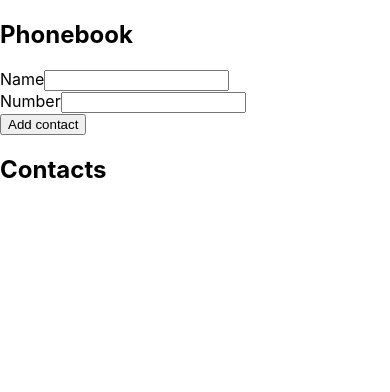
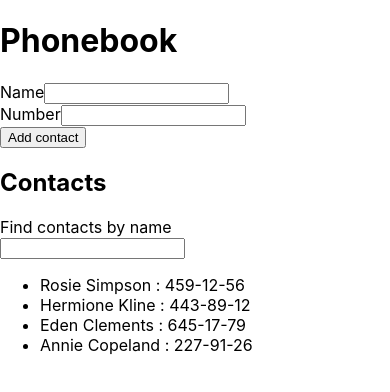
Before and after one commit to irensmile/goit-react-hw-02-phonebook, a React (Create React App) app: page / in a window 390 px wide. Shown: the top 392 px of the page. Built offline with nearby package versions, Linux system fonts and the light colour scheme.

Commit message:
phonebook-3

```diff
--- a/src/components/App.jsx
+++ b/src/components/App.jsx
@@ -2,23 +2,31 @@ import { Component } from "react";
 import { Phonebook } from "./Phonebook";
 import { Contacts } from "./Contacts";
 import { nanoid } from "nanoid";
+import { Filter } from "./Filter";
 
 
 export class App extends Component{
 
   state = {
-    contacts: [],
+    contacts: [
+    {id: 'id-1', name: 'Rosie Simpson', number: '459-12-56'},
+    {id: 'id-2', name: 'Hermione Kline', number: '443-89-12'},
+    {id: 'id-3', name: 'Eden Clements', number: '645-17-79'},
+    {id: 'id-4', name: 'Annie Copeland', number: '227-91-26'},
+  ],
+    filter: '',
     name: '',
     number: ''
   }
 
   onAddContact = e => {
-    console.log(this.state.contacts);
     const newContact = {
       name: e.name,
       id: nanoid(),
       number: e.number
     };
+
+
     this.setState({contacts: this.state.contacts.concat([newContact])});
 
     //console.log(e.name);
@@ -26,10 +34,18 @@ export class App extends Component{
 
 
   }
+
+onSearching = filter => {
+  this.setState({ filter: filter});
+}
+
   render = () => (
     <div>
-      <Phonebook onAddContact={this.onAddContact }></Phonebook>
-      <Contacts contacts = {this.state.contacts}></Contacts>
+      <h1>Phonebook</h1>
+      <Phonebook onAddContact={this.onAddContact}></Phonebook>
+      <h2>Contacts</h2>
+      <Filter onSearching = {this.onSearching}></Filter>
+      <Contacts contacts = {this.state.contacts} filter = {this.state.filter}></Contacts>
     </div>
   )
 
--- a/src/components/Contacts.jsx
+++ b/src/components/Contacts.jsx
@@ -3,10 +3,10 @@ import { Component } from "react";
 export class Contacts extends Component{
     render = () => (
         <div>
-            <h2>Contacts</h2>
             <ul>
                 {this.props.contacts.map(contact => (
-                    <li key={contact.id}>{contact.name} : { contact.number}</li>
+                    (!this.props.filter || contact.name.toLowerCase().startsWith(this.props.filter.toLowerCase())) &&
+                        (<li key={contact.id}>{contact.name} : {contact.number}</li>)
                 ))}
             </ul>
         </div>
--- /dev/null
+++ b/src/components/Filter.jsx
@@ -0,0 +1,13 @@
+import { Component } from "react";
+
+export class Filter extends Component {
+    render = () => (
+        <div>
+            <div>Find contacts by name</div>
+            <input type="text" onInput={this.searching}/>
+        </div>
+    )
+    searching = (e) => {
+        this.props.onSearching(e.target.value);
+    }
+}
--- a/src/components/Phonebook.jsx
+++ b/src/components/Phonebook.jsx
@@ -14,7 +14,6 @@ export class Phonebook extends Component{
     render() {
         return (
             <div>
-                <h2>Phonebook</h2>
                 <form onSubmit={this.handleSubmit}>
                     <div>
                         <label htmlFor={this.nameInputId}>Name</label>
```
